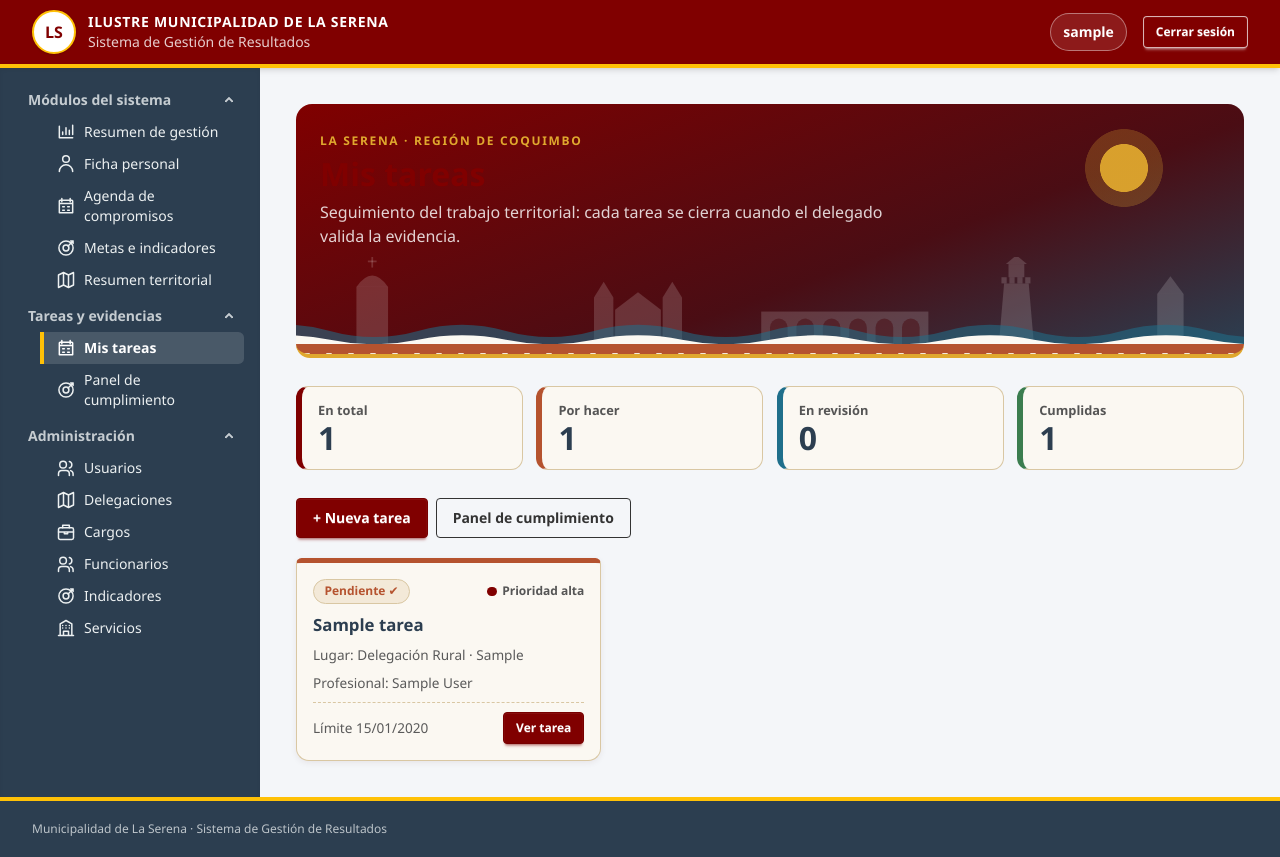
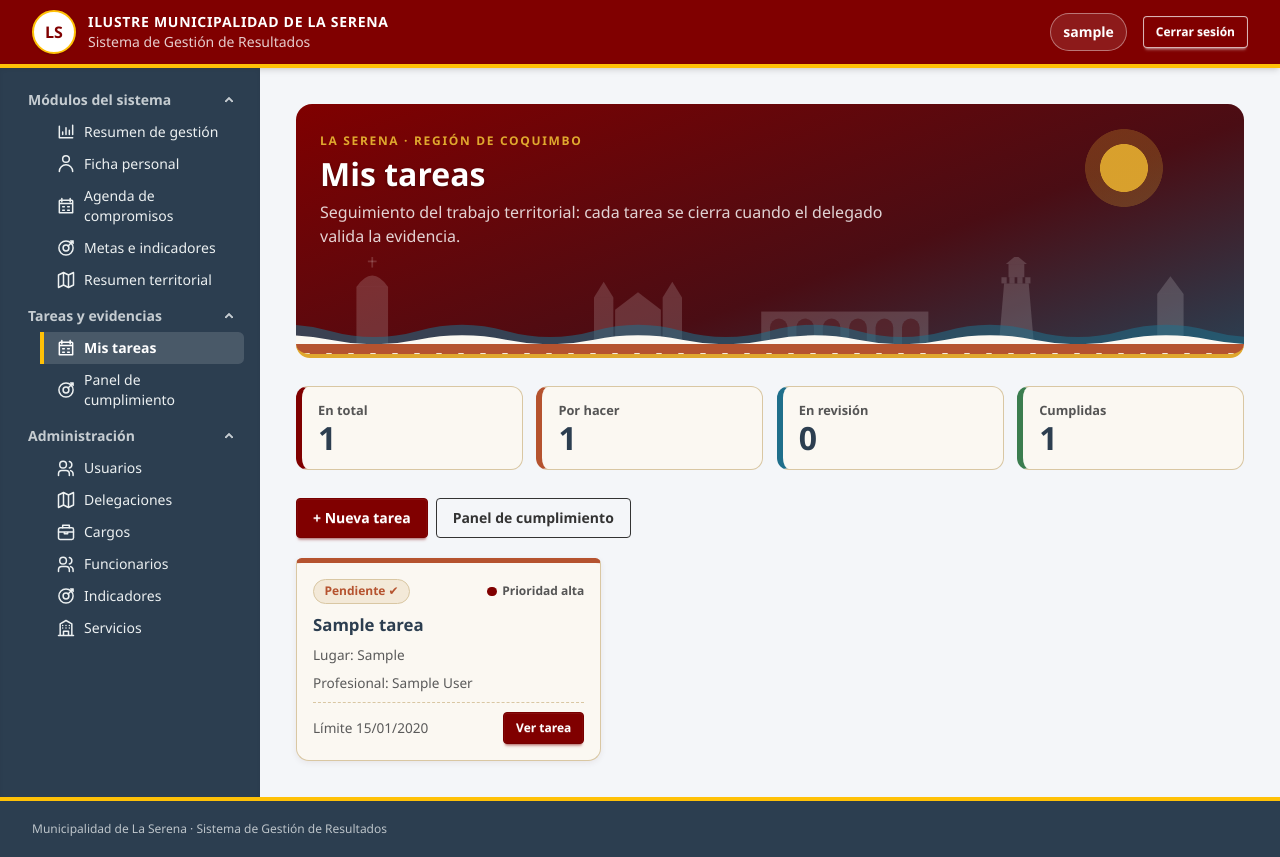
Before and after one commit to tatan-0/proyecto1muni, a Django app: page /tareas/ in a window 1280 px wide. Run offline with Django 5.2, Linux system fonts and the light colour scheme; a user stored in the database is signed in; data comes from the database, SQL or seed files in the repository; tables that the repository leaves empty hold one stand-in row (values such as "Sample post"); style sheets or scripts are compiled from the project's sources.

Commit message:
Redirigir coordinador y profesional a Mis tareas; contraste del banner

```diff
--- a/gestion/static/gestion/css/serena.css
+++ b/gestion/static/gestion/css/serena.css
@@ -131,3 +131,8 @@
   .ls-title { font-size: 1.6rem; }
   .ls-banner::before { width: 3.5rem; height: 3.5rem; }
 }
+/* Título del banner: debe ser claro sobre el fondo rojo */
+.ls-banner .ls-title {
+  color: #fff !important;
+  text-shadow: 0 1px 3px rgba(0, 0, 0, 0.35);
+}
--- a/gestion/templates/gestion/mis_tareas.html
+++ b/gestion/templates/gestion/mis_tareas.html
@@ -27,7 +27,7 @@
                         <span class="ls-prio ls-prio-{{ t.prioridad }}">Prioridad {{ t.get_prioridad_display|lower }}</span>
                     </div>
                     <h3><a href="{% url 'gestion:detalle_tarea' t.pk %}">{{ t.titulo }}</a></h3>
-                    {% if t.lugar %}<p class="ls-meta">Lugar: {{ t.lugar }}</p>{% endif %}
+ {% if t.ubicacion %}<p class="ls-meta">Lugar: {{ t.ubicacion }}</p>{% endif %}
                     <p class="ls-meta">Profesional: {{ t.profesional.get_full_name|default:t.profesional.username }}</p>
                     <div class="ls-task-pie">
                         <span class="ls-meta">Límite {{ t.fecha_limite|date:"d/m/Y" }}</span>
--- a/gestion/templates/gestion/tarea_detalle.html
+++ b/gestion/templates/gestion/tarea_detalle.html
@@ -2,7 +2,7 @@
 {% block title %}{{ tarea.titulo }} · SGR La Serena{% endblock %}
 {% block content %}
 <section aria-labelledby="page-title">
-    {% include "gestion/_banner.html" with titulo=tarea.titulo subtitulo=tarea.lugar %}
+    {% include "gestion/_banner.html" with titulo=tarea.titulo subtitulo=tarea.ubicacion %}
 
     <div class="ls-panel ls-estado-{{ tarea.estado }}">
         <div class="flex flex-wrap items-center gap-3">
```
Also changed, not shown: gestion/tests/test_permissions.py (+13 -0 lines), gestion/views/dashboard.py (+6 -2 lines), gestion/views/auth.py (line endings or trailing spaces).
